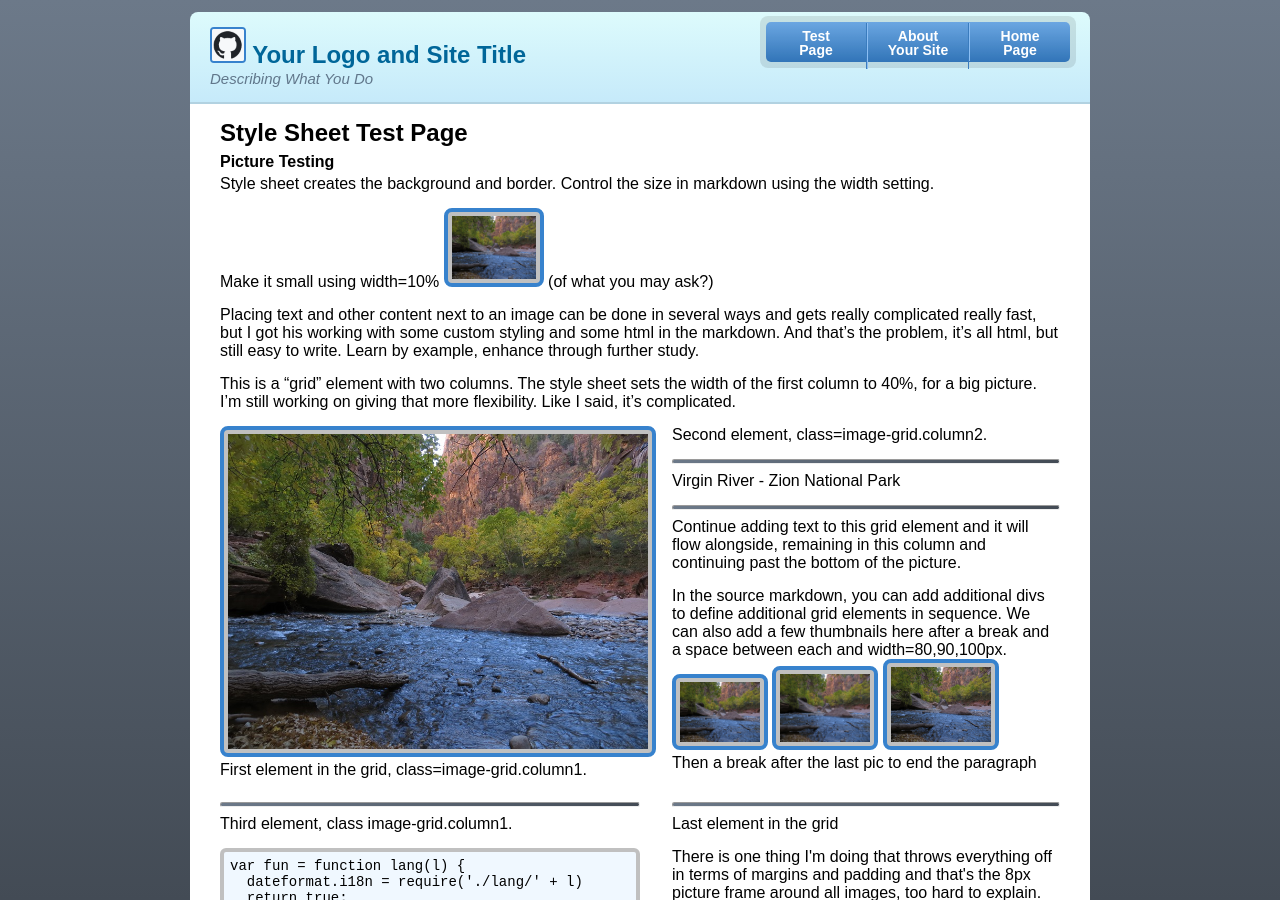
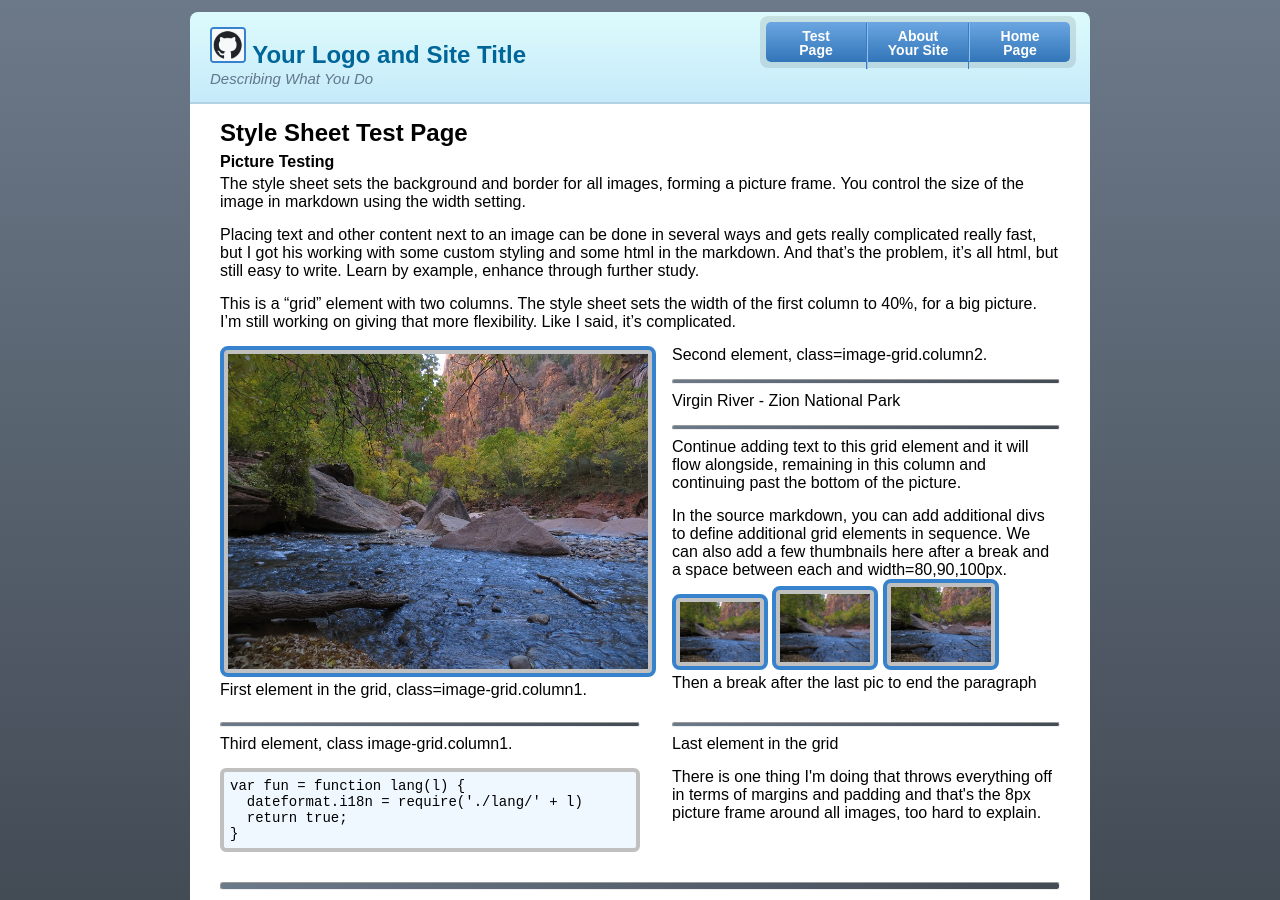
Before and after one commit to TR-Systems/modernist, a Jekyll site: the page built from test.md, in a window 1280 px wide and 900 px high. Built offline with Jekyll 4.4.1, drawn with Linux system fonts in a browser that asks for light colours; our own code applies the rules of GitHub Pages for plain Markdown files.

Commit message:
Update test.md

```diff
--- a/test.md
+++ b/test.md
@@ -1,9 +1,7 @@
 ## Style Sheet Test Page
 
 #### Picture Testing
-Style sheet creates the background and border. Control the size in markdown using the width setting.
-
-Make it small using width=10% <img width="10%" src="assets/images/zion-np.jpg" alt="Bike">  (of what you may ask?)
+The style sheet sets the background and border for all images, forming a picture frame. You control the size of the image in markdown using the width setting.
 
 Placing text and other content next to an image can be done in several ways and gets really complicated really fast, but I got his working with some custom styling and some html in the markdown. And that's the problem, it's all html, but still easy to write. Learn by example, enhance through further study.
 
```
